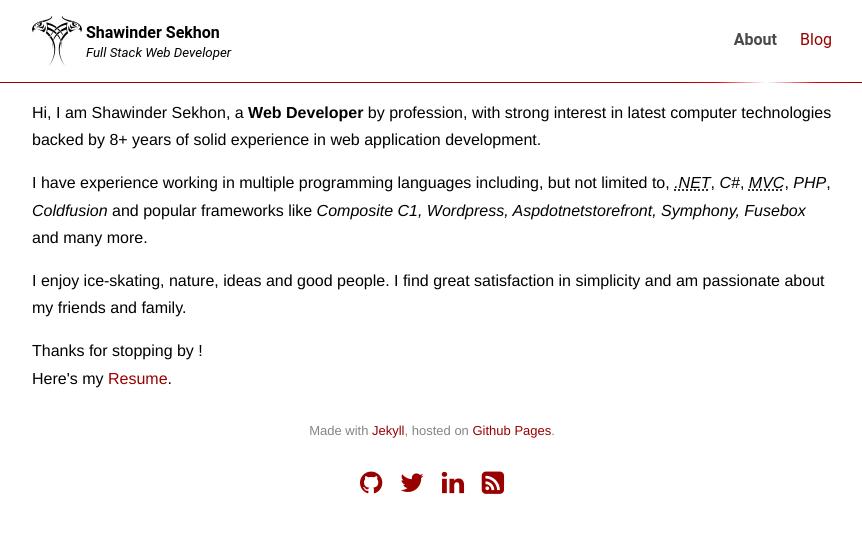
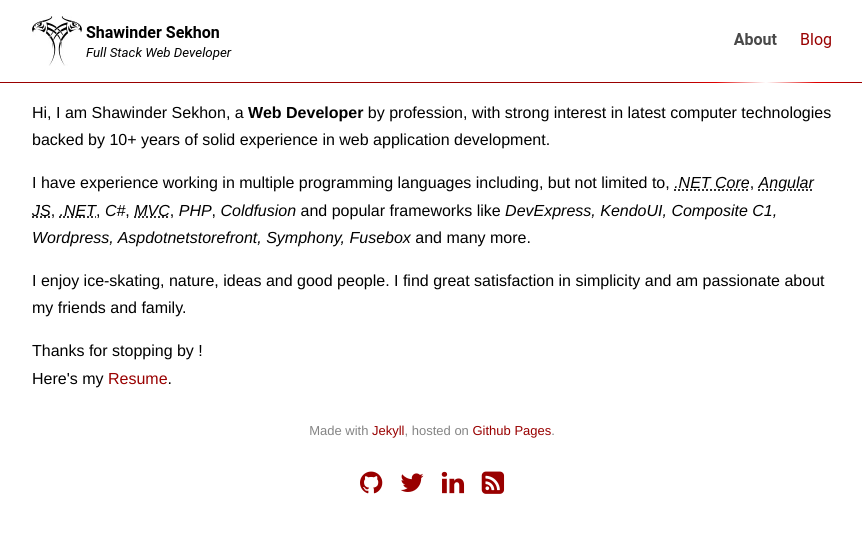
Before and after one commit to shawinder/shawinder.github.io, a Jekyll site: the page built from index.html, in a window 1280 px wide. Shown: the top 533 px of the page, without its empty margins (208-1070 px from the left). Built offline with Jekyll 4.4.1, drawn with Linux system fonts in a browser that asks for light colours; nearby versions of some CDN libraries.

Commit message:
Update index.html

```diff
--- a/index.html
+++ b/index.html
@@ -6,10 +6,10 @@
 <section class="about-me inner" itemscope="" itemtype="http://data-vocabulary.org/Person">
   <a itemprop="url" href="/"></a>
   <p>
-    Hi, I am <span itemprop="name">Shawinder Sekhon</span>, a <strong itemprop="title">Web Developer</strong> by profession, with strong interest in latest computer technologies backed by 8+ years of solid experience in web application development.
+    Hi, I am <span itemprop="name">Shawinder Sekhon</span>, a <strong itemprop="title">Web Developer</strong> by profession, with strong interest in latest computer technologies backed by 10+ years of solid experience in web application development.
   </p>
   <p>
-    I have experience working in multiple programming languages including, but not limited to, <i><abbr title="Microsoft ASP.NET">.NET</abbr></i>, <i>C#</i>, <i><abbr title="Model View Controller">MVC</abbr></i>, <i>PHP</i>, <i>Coldfusion</i> and popular frameworks like <i>Composite C1, Wordpress, Aspdotnetstorefront, Symphony, Fusebox</i> and many more.
+    I have experience working in multiple programming languages including, but not limited to, <i><abbr title="Microsoft ASP.NET Core">.NET Core</abbr></i>, <i><abbr title="Angular JS">Angular JS</abbr></i>, <i><abbr title="Microsoft ASP.NET">.NET</abbr></i>, <i>C#</i>, <i><abbr title="Model View Controller">MVC</abbr></i>, <i>PHP</i>, <i>Coldfusion</i> and popular frameworks like <i>DevExpress, KendoUI, Composite C1, Wordpress, Aspdotnetstorefront, Symphony, Fusebox</i> and many more.
   </p>
   <p>
     I enjoy ice-skating, nature, ideas and good people. I find great satisfaction in simplicity and am passionate about my friends and family.
```
